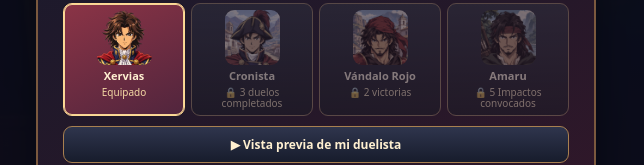
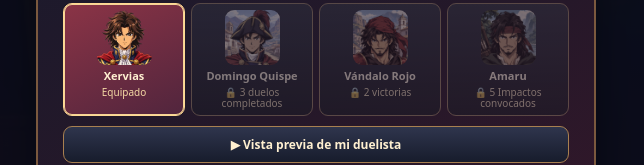
Before and after one commit to Afelex/Decreto-Real, a React (Vite) app: page /#/multijugador in a window 1280 px wide. Shown: the part 404-569 px from the top of the page, without its empty margins (324-968 px from the left). Built offline with nearby package versions, Linux system fonts and the light colour scheme; no server answers.

Commit message:
chore(pvp): label existing unlockable portrait by its canon character name

```diff
--- a/game/duelistProfile.ts
+++ b/game/duelistProfile.ts
@@ -15,7 +15,7 @@ export const MAX_ALIASES = 4;
 export const COSMETICS: Record<CosmeticKind, Cosmetic[]> = {
   portrait: [
     { id: 'xervias', title: 'Xervias', image: 'retratos/jugador.webp' },
-    { id: 'cronista', title: 'Cronista', image: 'campania/arte/retratos/rival-01-domingo-quispe.webp', need: { metric: 'matches', amount: 3 } },
+    { id: 'cronista', title: 'Domingo Quispe', image: 'campania/arte/retratos/rival-01-domingo-quispe.webp', need: { metric: 'matches', amount: 3 } },
     { id: 'vandalo', title: 'Vándalo Rojo', image: 'campania/arte/retratos/rival-36-vandalo-rojo.webp', need: { metric: 'wins', amount: 2 } },
     { id: 'amaru', title: 'Amaru', image: 'campania/arte/retratos/rival-20-amaru-llaguno.webp', need: { metric: 'impacts', amount: 5 } },
   ],
```
